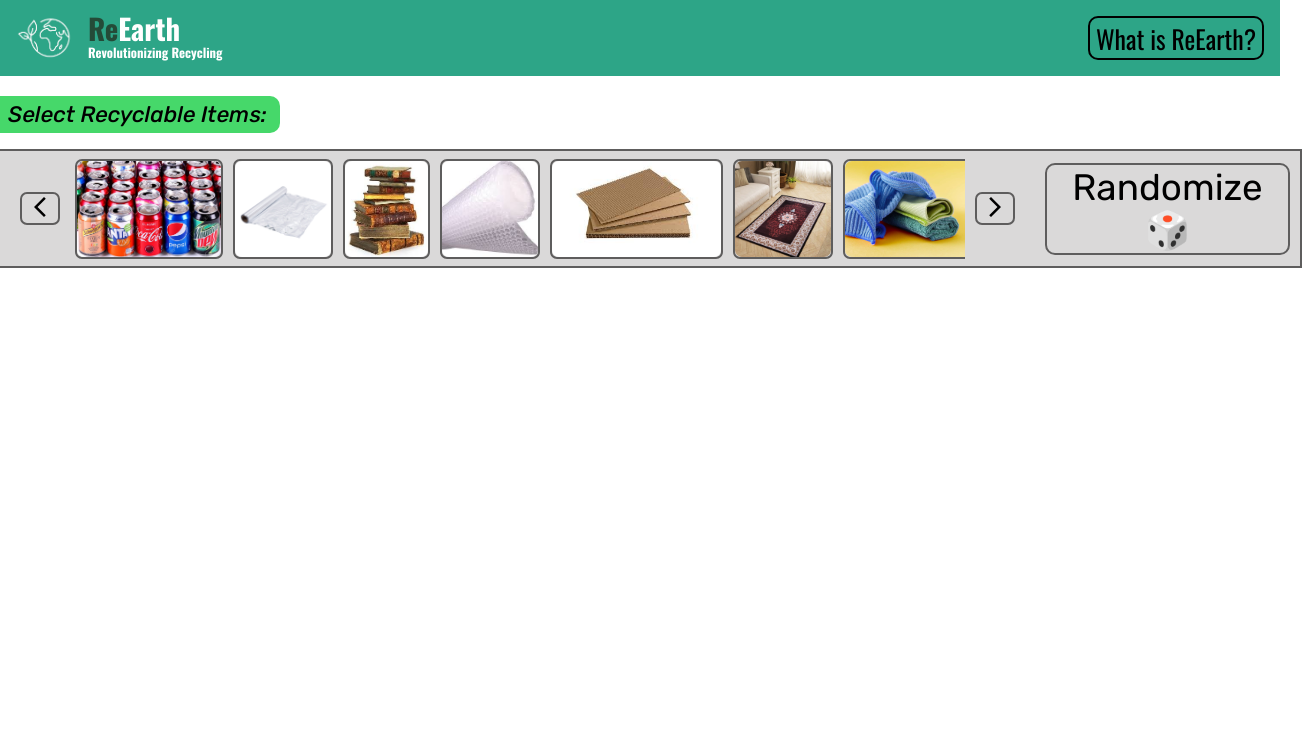
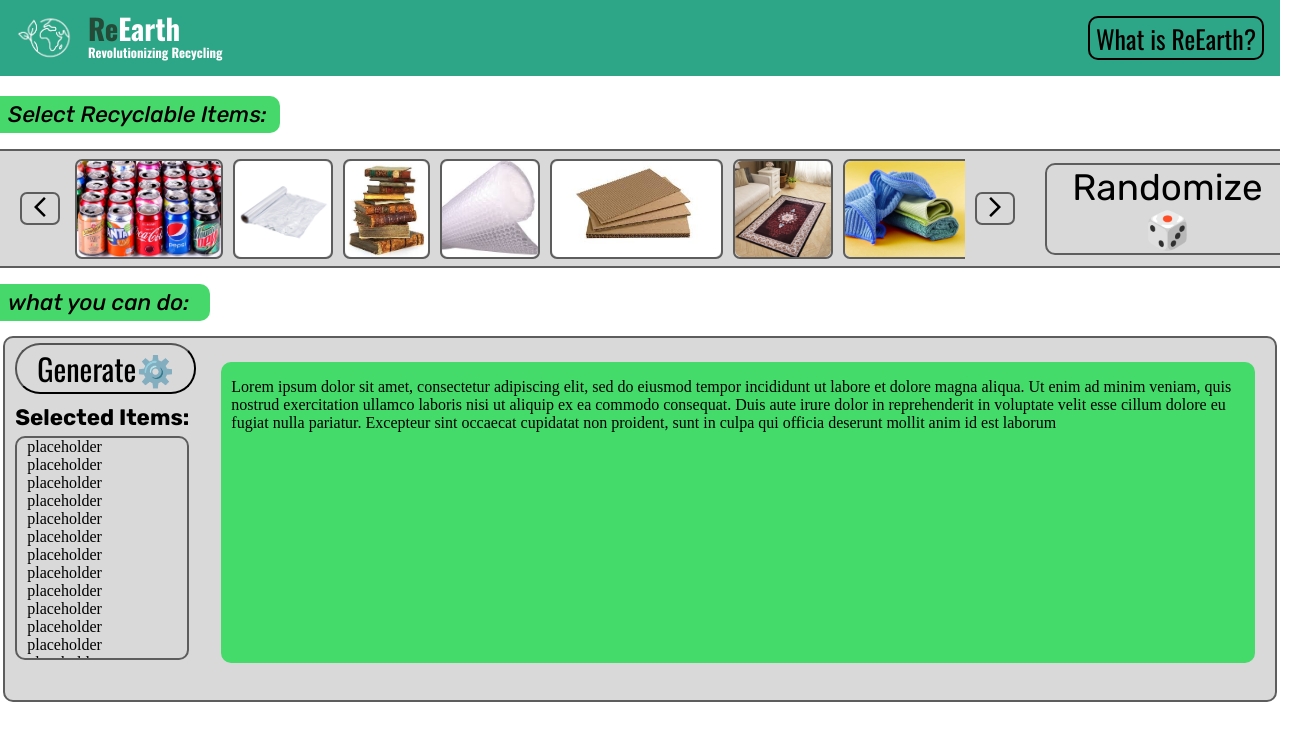
Before and after one commit to londonn23/reearth-ai, a React (Vite) app: page / in a window 1280 px wide. Shown: the top 740 px of the page, 1302 px wide, since content can reach past the window. Built offline with nearby package versions, Linux system fonts and the light colour scheme; grey boxes are pictures that could not be loaded.

Commit message:
done all css

```diff
--- a/src/App.css
+++ b/src/App.css
@@ -2,6 +2,7 @@ html,
 body {
   margin: 0;
   padding: 0;
+  overflow: hidden;
 }
 
 /* overall header bar */
@@ -33,7 +34,7 @@ header {
   color: #ffffff;
 }
 
-.site-title h1:nth-of-type(1){
+.site-title h1:nth-of-type(1) {
   color: #244b38;
 }
 
@@ -55,7 +56,7 @@ header {
   align-items: baseline;
 }
 
-.below-header{
+.below-header {
   margin-top: 20px;
 }
 
@@ -79,19 +80,40 @@ ul {
   list-style: none;
 }
 
-.button-right{
+.button-right {
   transform: scaleX(-1);
 }
 
-.item-list{
+.item-list {
   display: flex;
   width: 72%;
   overflow: hidden;
   scroll-behavior: smooth;
 }
 
-.right-side{
+.right-side {
   position: relative;
   display: flex;
   align-items: center;
 }
+
+.other-sidetext {
+  max-width: 210px;
+}
+
+.ai-container {
+  position: fixed;
+  margin-left: 0.2em;
+  width: 99.2%;
+  height: 22.6em;
+  background-color: rgb(218, 217, 217);
+  border-style: solid;
+  border-color: rgb(94, 93, 93);
+  border-width: 2.8px;
+  border-radius: 10px;
+  display: flex;
+}
+
+.left-container{
+  padding-left: 10px;
+}
--- a/src/App.jsx
+++ b/src/App.jsx
@@ -3,6 +3,8 @@ import { useRef } from "react";
 import { AboutLink } from "./components/AboutLink";
 import { SideText } from "./components/SideText";
 import { ItemCard, CarouselButton, Randomize } from "./components/Carousel";
+import { GenerateButton } from "./components/GenerateButton";
+import { SelectedItems, AiTextBar } from "./components/SelectedItems";
 
 function App() {
   const scrollRef = useRef(null);
@@ -17,36 +19,120 @@ function App() {
   };
 
   const items = [
-    { name: "aluminium can",      location: "/items/aluminium can.jpg",      description: "aluminium can" },
-    { name: "aluminium foil",     location: "/items/aluminium foil.jpg",     description: "aluminium foil" },
-    { name: "books",              location: "/items/books.jpg",              description: "books" },
-    { name: "bubble wrap",        location: "/items/bubble wrap.jpg",        description: "bubble wrap" },
-    { name: "cardboard",          location: "/items/cardboard.jpg",          description: "cardboard" },
-    { name: "carpet",             location: "/items/carpet.jpg",             description: "carpet" },
-    { name: "cloth",              location: "/items/cloth.jpg",              description: "cloth" },
-    { name: "clothes",            location: "/items/clothes.jpg",            description: "clothes" },
-    { name: "egg carton",         location: "/items/egg carton.jpg",         description: "egg carton" },
-    { name: "food waste",         location: "/items/food waste.jpg",         description: "food waste" },
-    { name: "glass bottle",       location: "/items/glass bottle.jpg",       description: "glass bottle" },
-    { name: "metal clip",         location: "/items/metal clip.jpg",         description: "metal clip" },
-    { name: "newspaper",          location: "/items/newspaper.jpg",          description: "newspaper" },
-    { name: "paper bag",          location: "/items/paper bag.jpg",          description: "paper bag" },
-    { name: "paper clip",         location: "/items/paper clip.jpg",         description: "paper clip" },
-    { name: "paper",              location: "/items/paper.jpg",              description: "paper" },
-    { name: "pencil",             location: "/items/pencil.jpg",             description: "pencil" },
-    { name: "plant pot",          location: "/items/plant pot.jpg",          description: "plant pot" },
-    { name: "plastic bag",        location: "/items/plastic bag.jpg",        description: "plastic bag" },
-    { name: "plastic bottle",     location: "/items/plastic bottle.jpg",     description: "plastic bottle" },
-    { name: "plastic bucket",     location: "/items/plastic bucket.jpg",     description: "plastic bucket" },
-    { name: "plastic container",  location: "/items/plastic container.jpg",  description: "plastic container" },
-    { name: "rubber band",        location: "/items/rubber band.jpg",        description: "rubber band" },
-    { name: "school bag",         location: "/items/school bag.jpg",         description: "school bag" },
-    { name: "shoes",              location: "/items/shoes.jpg",              description: "shoes" },
-    { name: "tin can",            location: "/items/tin can.jpg",            description: "tin can" },
-    { name: "toothpaste tube",    location: "/items/toothpaste tube.jpg",    description: "toothpaste tube" },
-    { name: "tumbler",            location: "/items/tumbler.jpg",            description: "tumbler" },
-    { name: "Used Pet Iitter sand", location: "/items/Used Pet Iitter sand.jpg", description: "Used Pet Iitter sand" },
-    { name: "wood board",         location: "/items/wood board.jpg",         description: "wood board" },
+    {
+      name: "aluminium can",
+      location: "/items/aluminium can.jpg",
+      description: "aluminium can",
+    },
+    {
+      name: "aluminium foil",
+      location: "/items/aluminium foil.jpg",
+      description: "aluminium foil",
+    },
+    { name: "books", location: "/items/books.jpg", description: "books" },
+    {
+      name: "bubble wrap",
+      location: "/items/bubble wrap.jpg",
+      description: "bubble wrap",
+    },
+    {
+      name: "cardboard",
+      location: "/items/cardboard.jpg",
+      description: "cardboard",
+    },
+    { name: "carpet", location: "/items/carpet.jpg", description: "carpet" },
+    { name: "cloth", location: "/items/cloth.jpg", description: "cloth" },
+    { name: "clothes", location: "/items/clothes.jpg", description: "clothes" },
+    {
+      name: "egg carton",
+      location: "/items/egg carton.jpg",
+      description: "egg carton",
+    },
+    {
+      name: "food waste",
+      location: "/items/food waste.jpg",
+      description: "food waste",
+    },
+    {
+      name: "glass bottle",
+      location: "/items/glass bottle.jpg",
+      description: "glass bottle",
+    },
+    {
+      name: "metal clip",
+      location: "/items/metal clip.jpg",
+      description: "metal clip",
+    },
+    {
+      name: "newspaper",
+      location: "/items/newspaper.jpg",
+      description: "newspaper",
+    },
+    {
+      name: "paper bag",
+      location: "/items/paper bag.jpg",
+      description: "paper bag",
+    },
+    {
+      name: "paper clip",
+      location: "/items/paper clip.jpg",
+      description: "paper clip",
+    },
+    { name: "paper", location: "/items/paper.jpg", description: "paper" },
+    { name: "pencil", location: "/items/pencil.jpg", description: "pencil" },
+    {
+      name: "plant pot",
+      location: "/items/plant pot.jpg",
+      description: "plant pot",
+    },
+    {
+      name: "plastic bag",
+      location: "/items/plastic bag.jpg",
+      description: "plastic bag",
+    },
+    {
+      name: "plastic bottle",
+      location: "/items/plastic bottle.jpg",
+      description: "plastic bottle",
+    },
+    {
+      name: "plastic bucket",
+      location: "/items/plastic bucket.jpg",
+      description: "plastic bucket",
+    },
+    {
+      name: "plastic container",
+      location: "/items/plastic container.jpg",
+      description: "plastic container",
+    },
+    {
+      name: "rubber band",
+      location: "/items/rubber band.jpg",
+      description: "rubber band",
+    },
+    {
+      name: "school bag",
+      location: "/items/school bag.jpg",
+      description: "school bag",
+    },
+    { name: "shoes", location: "/items/shoes.jpg", description: "shoes" },
+    { name: "tin can", location: "/items/tin can.jpg", description: "tin can" },
+    {
+      name: "toothpaste tube",
+      location: "/items/toothpaste tube.jpg",
+      description: "toothpaste tube",
+    },
+    { name: "tumbler", location: "/items/tumbler.jpg", description: "tumbler" },
+    {
+      name: "Used Pet Iitter sand",
+      location: "/items/Used Pet Iitter sand.jpg",
+      description: "Used Pet Iitter sand",
+    },
+    {
+      name: "wood board",
+      location: "/items/wood board.jpg",
+      description: "wood board",
+    },
   ];
 
   return (
@@ -88,12 +174,22 @@ function App() {
         </li>
         {/* right arrow */}
         <div className="button-right">
-        <CarouselButton clickAction={() => scroll("right")}/>
+          <CarouselButton clickAction={() => scroll("right")} />
         </div>
 
         {/* your original Randomize */}
         <Randomize />
       </ul>
+      <div className="other-sidetext">
+        <SideText text={"what you can do:"}></SideText>
+      </div>
+      <div className="ai-container">
+        <div className="left-container">
+        <GenerateButton></GenerateButton>
+        <SelectedItems></SelectedItems>
+        </div>
+        <AiTextBar></AiTextBar>
+      </div>
     </>
   );
 }
--- a/src/components/AboutLink.css
+++ b/src/components/AboutLink.css
@@ -4,6 +4,7 @@
   background-color: transparent;
   border-radius: 10px;
   border-style: solid;
+  cursor: pointer;
 }
 
 .AboutLink:hover{
--- a/src/components/Carousel.css
+++ b/src/components/Carousel.css
@@ -17,6 +17,7 @@
   margin: 5px;
   background-color: transparent;
   align-items: center;
+  cursor: pointer;
 }
 
 .item-card button::after {
@@ -39,6 +40,8 @@
 
 .item-card{
   position: relative;
+
+
 }
 
 .item-card button.selected{
@@ -47,9 +50,9 @@
   height: 100px;
   width: auto;
   border-style: solid;
-  border-color: rgb(70, 216, 106); /* only change the color, never the width */
+  border-color: rgb(49, 238, 96); /* only change the color, never the width */
   border-radius: 7px;
-  border-width: 5px;
+  border-width: 3.6px;
   padding: 0;
   margin: 5px;
   background-color: transparent;
@@ -89,6 +92,7 @@
   margin-right: 10px;
   margin-left: 10px;
   z-index: 5;
+  cursor: pointer;
 }
 
 .arrow button:hover {
@@ -104,10 +108,13 @@
   border-radius: 10px;
   border-style: solid;
   font-size: 2.3em;
+  cursor: pointer;
 }
 
 .randomize {
   padding-left: 20px;
+  cursor: pointer;
+
 }
 
 .randomize button:hover {
--- a/src/components/Carousel.jsx
+++ b/src/components/Carousel.jsx
@@ -1,15 +1,29 @@
 import "./Carousel.css";
 import { useState } from "react";
 
-export function ItemCard({ itemsource, name, desc}) {
+export function ItemCard({ itemsource, name, desc }) {
+  const [SelectedItems, setSelectedItems] = useState([]);
+  const [selected, setSelected] = useState(false);
 
-  const [selected,setSelected] = useState(false);
+  const addItem = (newItem) => {
+    setSelectedItems((prevItems) => [...prevItems, newItem]);
+  };
+
+  const removeItem = (itemToRemove) => {
+    setSelectedItems((prevItems) =>
+      prevItems.filter((item) => item !== itemToRemove)
+    );
+  };
+
+  const toggleSelected = () => {
+    setSelected((prev) => !prev);
+    selected ? addItem(name) : removeItem(name);
+  };
 
   return (
     <li className="item-card">
-      <button onClick={() => setSelected((prev) => !prev)} className= {selected ? "selected" : ""}>
-        <img src={itemsource} alt={name}>
-        </img>
+      <button onClick={toggleSelected} className={selected ? "selected" : ""}>
+        <img src={itemsource} alt={name}></img>
         {desc}
         <div className="overlay">{name}</div>
       </button>
--- /dev/null
+++ b/src/components/GenerateButton.css
@@ -0,0 +1,15 @@
+.generate-button {
+  font-family: "Oswald";
+  background-color: transparent;
+  border-radius: 25px;
+  font-size: 1.9rem;
+  margin-top: 5px;
+  padding-left: 20px;
+  padding-right: 20px;
+  cursor: pointer;
+}
+
+.generate-button:hover {
+  background-color: rgb(77, 245, 119);
+  transition: 0.5s;
+}
--- /dev/null
+++ b/src/components/GenerateButton.jsx
@@ -0,0 +1,9 @@
+import "./GenerateButton.css"
+
+export function GenerateButton(){
+    return(
+        <button className="generate-button">
+            Generate⚙️
+        </button>
+    )
+}
--- /dev/null
+++ b/src/components/SelectedItems.css
@@ -0,0 +1,59 @@
+.selected-container {
+  background-color: transparent;
+  border-style: solid;
+  border-color: rgb(94, 93, 93);
+  border-width: 2.8px;
+  border-radius: 10px;
+  width: 10em;
+  max-height: 3em;
+  text-align: left;
+  overflow: scroll;
+  overflow-x: hidden;
+  padding-left: 10px;
+  padding-bottom: 95%;
+  scrollbar-color: blue;
+  margin-top: 0;
+}
+
+.text-bar {
+  background-color: rgb(68, 219, 106);
+  /* border-style: solid;
+  border-color: rgb(94, 93, 93); */
+  margin-top: 1.5em;
+  margin-left: 25px;
+  margin-right: 20px;
+  padding-left: 10px;
+  border-radius: 10px;
+  max-height: 18.8em;
+}
+
+.selected-text {
+  margin: 0;
+  margin-top: 10px;
+  margin-bottom: 5px;
+  font-family: "Rubik";
+  font-size: 1.4rem;
+}
+
+ul {
+  overflow-y: scroll;
+  /* Firefox: make the scrollbar thin and thumb-only */
+  scrollbar-width: thin;
+  scrollbar-color: #888 transparent;
+}
+
+/* 2) WebKit (Chrome, Safari, Edge) */
+ul::-webkit-scrollbar {
+  width: 8px;               /* width of the scrollbar */
+  background: transparent;   /* hide the track */
+}
+
+ul::-webkit-scrollbar-track {
+  background: transparent;   /* hide the track */
+}
+
+ul::-webkit-scrollbar-thumb {
+  background-color: rgba(0,0,0,0.5); /* the “stick” color */
+  border-radius: 4px;                /* round it off */
+  border: 2px solid transparent;     /* adds a bit of breathing room */
+}
--- /dev/null
+++ b/src/components/SelectedItems.jsx
@@ -0,0 +1,45 @@
+import "./SelectedItems.css";
+
+export function SelectedItems() {
+  return (
+    <>
+      <h1 className="selected-text">Selected Items:</h1>
+      <ul className="selected-container">
+        <li>placeholder</li>
+        <li>placeholder</li>
+        <li>placeholder</li>
+        <li>placeholder</li>
+        <li>placeholder</li>
+        <li>placeholder</li>
+        <li>placeholder</li>
+        <li>placeholder</li>
+        <li>placeholder</li>
+        <li>placeholder</li>
+        <li>placeholder</li>
+        <li>placeholder</li>
+        <li>placeholder</li>
+        <li>placeholder</li>
+        <li>placeholder</li>
+        <li>placeholder</li>
+        <li>placeholder</li>
+        <li>placeholder</li>
+      </ul>
+    </>
+  );
+}
+
+export function AiTextBar() {
+  return (
+    <div className="text-bar">
+      <p>
+        Lorem ipsum dolor sit amet, consectetur adipiscing elit, sed do eiusmod
+        tempor incididunt ut labore et dolore magna aliqua. Ut enim ad minim
+        veniam, quis nostrud exercitation ullamco laboris nisi ut aliquip ex ea
+        commodo consequat. Duis aute irure dolor in reprehenderit in voluptate
+        velit esse cillum dolore eu fugiat nulla pariatur. Excepteur sint
+        occaecat cupidatat non proident, sunt in culpa qui officia deserunt
+        mollit anim id est laborum
+      </p>
+    </div>
+  );
+}
```
